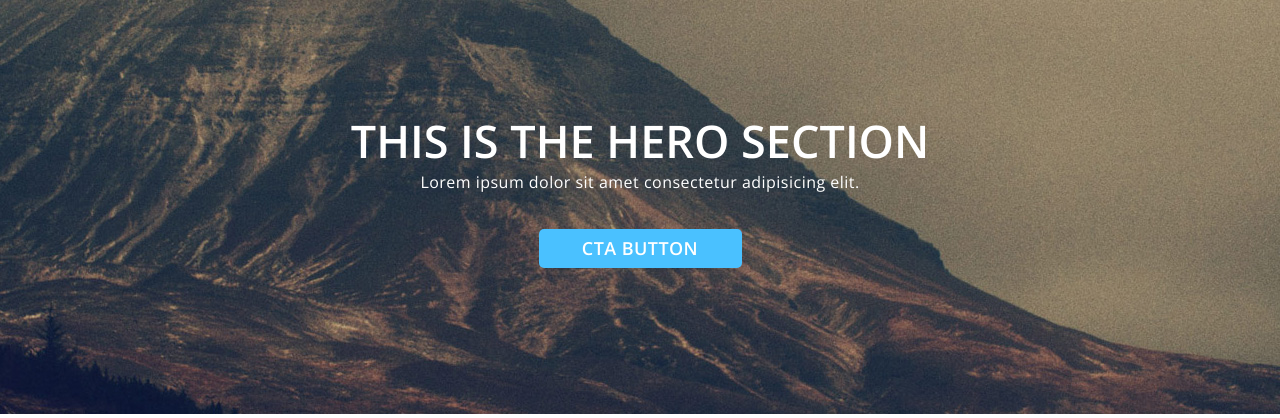
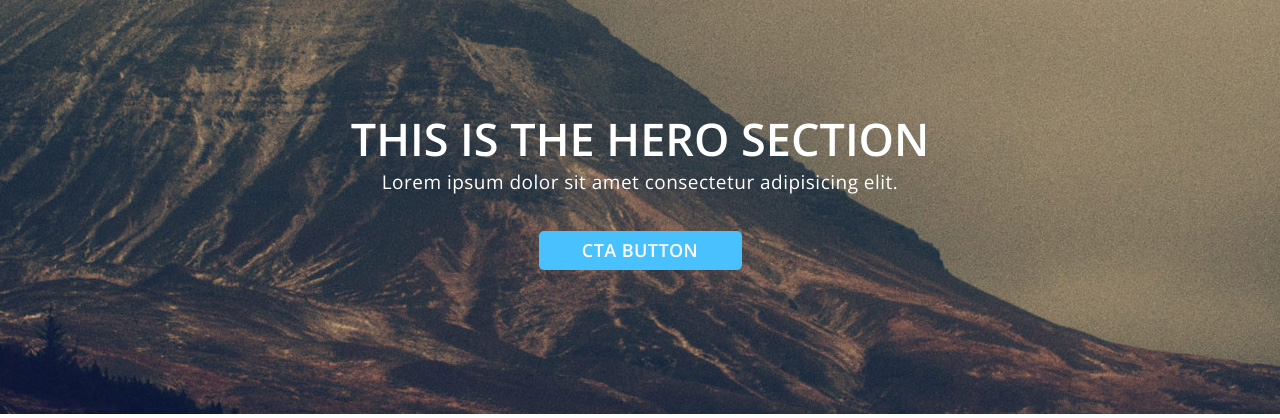
Before and after one commit to rooftb/frontend-test, a PHP site: page / in a window 1280 px wide. Shown: the part 103-521 px from the top of the page. Run offline with PHP 8.4, Linux system fonts and the light colour scheme.

Commit message:
Adjusted hero section sizing

```diff
--- a/assets/css/styles.css
+++ b/assets/css/styles.css
@@ -211,6 +211,7 @@ body {
       -ms-flex-pack: center;
           justify-content: center;
   height: 414px;
+  width: 100%;
   background-image: url("../img/hero.jpg");
   background-size: cover;
   -o-object-fit: contain;
@@ -230,7 +231,7 @@ body {
 }
 
 .hero-section .wrapper span {
-  font: 19px;
+  font-size: 19px;
   letter-spacing: 0.48px;
 }
 
--- a/assets/css/styles.scss
+++ b/assets/css/styles.scss
@@ -211,6 +211,7 @@ body {
   justify-content: center;
 
   height: 414px;
+  width: 100%;
 
   background-image: url('../img/hero.jpg');
   background-size: cover;
@@ -229,7 +230,7 @@ body {
       text-transform: uppercase;
     }
     span {
-      font: 19px;
+      font-size: 19px;
 
       letter-spacing: 0.48px;
     }
```
Also changed, not shown: 1 other file.
